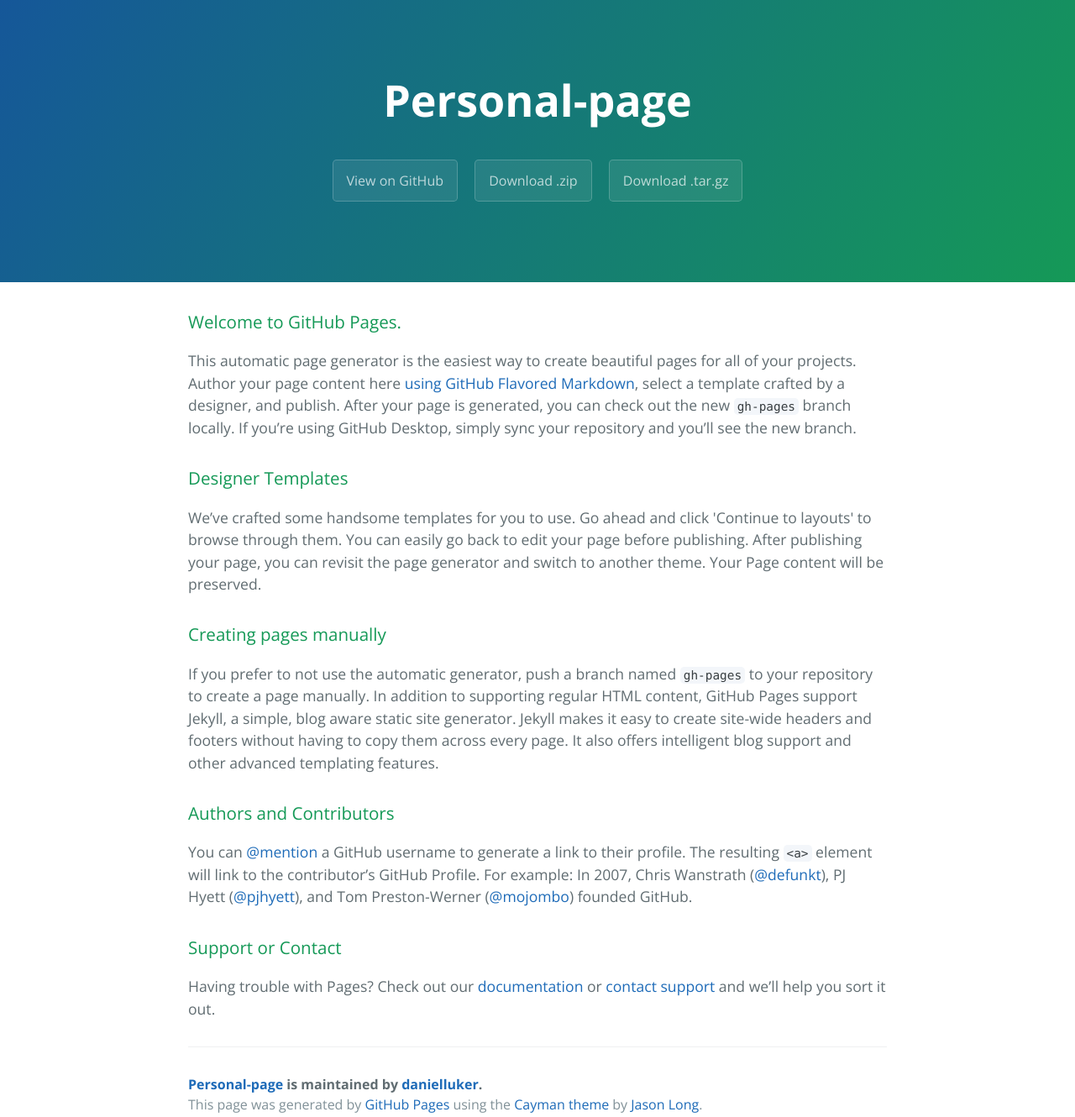
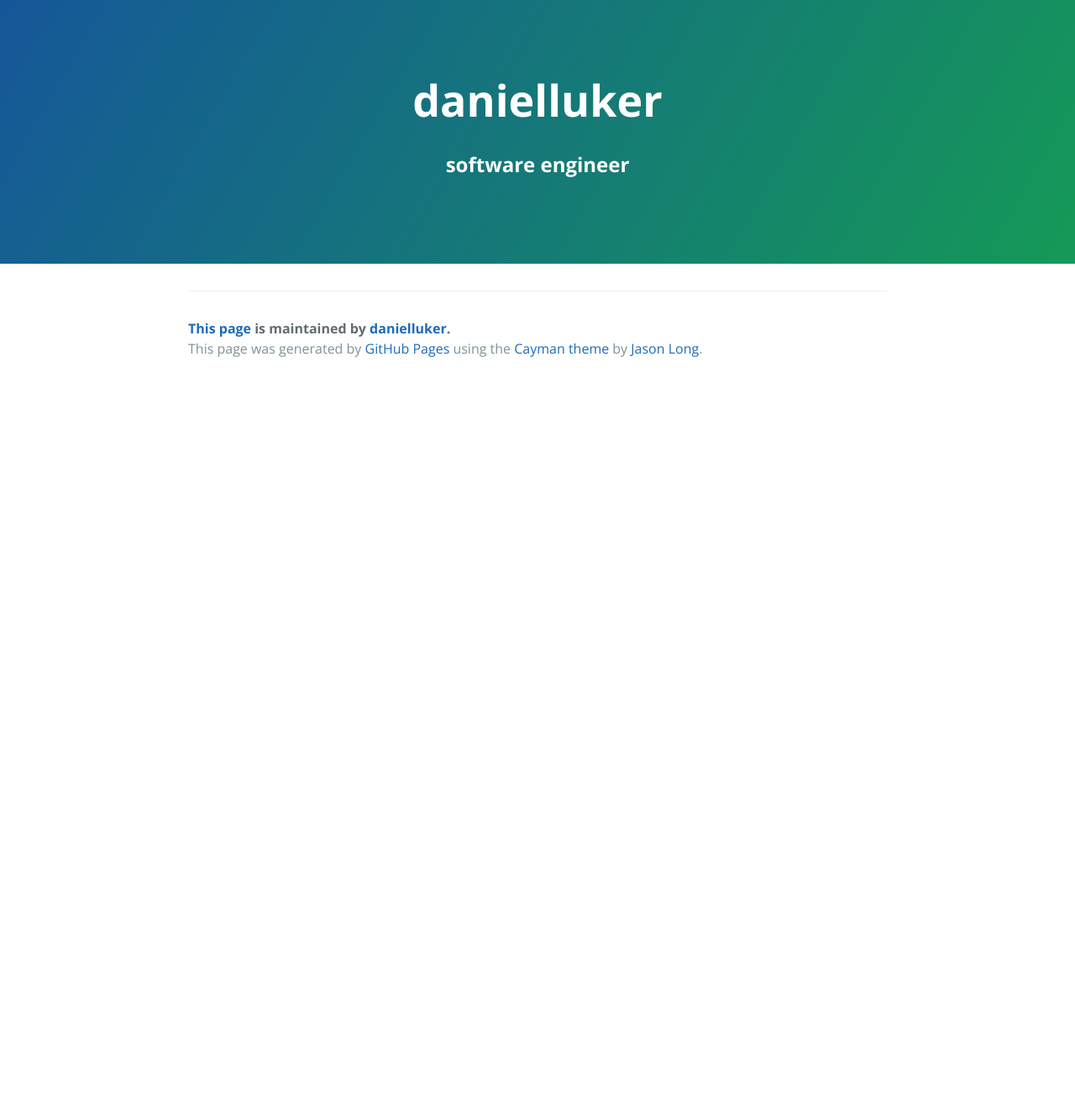
Before and after one commit to danielluker/personal-page, a plain HTML site: page index.html in a window 1280 px wide. Shown: the whole page at 84% size. After the commit the page ends 800 px from the top, so only its background shows below. Drawn offline with nearby package versions, Linux system fonts and the light colour scheme.

Commit message:
Modifying index

```diff
--- a/index.html
+++ b/index.html
@@ -2,7 +2,7 @@
 <html lang="en-us">
   <head>
     <meta charset="UTF-8">
-    <title>Personal-page by danielluker</title>
+    <title>danielluker</title>
     <meta name="viewport" content="width=device-width, initial-scale=1">
     <link rel="stylesheet" type="text/css" href="stylesheets/normalize.css" media="screen">
     <link href='https://fonts.googleapis.com/css?family=Open+Sans:400,700' rel='stylesheet' type='text/css'>
@@ -11,47 +11,15 @@
   </head>
   <body>
     <section class="page-header">
-      <h1 class="project-name">Personal-page</h1>
-      <h2 class="project-tagline"></h2>
-      <a href="https://github.com/danielluker/personal-page" class="btn">View on GitHub</a>
-      <a href="https://github.com/danielluker/personal-page/zipball/master" class="btn">Download .zip</a>
-      <a href="https://github.com/danielluker/personal-page/tarball/master" class="btn">Download .tar.gz</a>
+      <h1 class="project-name">danielluker</h1>
+      <h2>software engineer</h2>
     </section>
-
     <section class="main-content">
-      <h3>
-<a id="welcome-to-github-pages" class="anchor" href="#welcome-to-github-pages" aria-hidden="true"><span aria-hidden="true" class="octicon octicon-link"></span></a>Welcome to GitHub Pages.</h3>
-
-<p>This automatic page generator is the easiest way to create beautiful pages for all of your projects. Author your page content here <a href="https://guides.github.com/features/mastering-markdown/">using GitHub Flavored Markdown</a>, select a template crafted by a designer, and publish. After your page is generated, you can check out the new <code>gh-pages</code> branch locally. If you’re using GitHub Desktop, simply sync your repository and you’ll see the new branch.</p>
-
-<h3>
-<a id="designer-templates" class="anchor" href="#designer-templates" aria-hidden="true"><span aria-hidden="true" class="octicon octicon-link"></span></a>Designer Templates</h3>
-
-<p>We’ve crafted some handsome templates for you to use. Go ahead and click 'Continue to layouts' to browse through them. You can easily go back to edit your page before publishing. After publishing your page, you can revisit the page generator and switch to another theme. Your Page content will be preserved.</p>
-
-<h3>
-<a id="creating-pages-manually" class="anchor" href="#creating-pages-manually" aria-hidden="true"><span aria-hidden="true" class="octicon octicon-link"></span></a>Creating pages manually</h3>
-
-<p>If you prefer to not use the automatic generator, push a branch named <code>gh-pages</code> to your repository to create a page manually. In addition to supporting regular HTML content, GitHub Pages support Jekyll, a simple, blog aware static site generator. Jekyll makes it easy to create site-wide headers and footers without having to copy them across every page. It also offers intelligent blog support and other advanced templating features.</p>
-
-<h3>
-<a id="authors-and-contributors" class="anchor" href="#authors-and-contributors" aria-hidden="true"><span aria-hidden="true" class="octicon octicon-link"></span></a>Authors and Contributors</h3>
-
-<p>You can <a href="https://github.com/blog/821" class="user-mention">@mention</a> a GitHub username to generate a link to their profile. The resulting <code>&lt;a&gt;</code> element will link to the contributor’s GitHub Profile. For example: In 2007, Chris Wanstrath (<a href="https://github.com/defunkt" class="user-mention">@defunkt</a>), PJ Hyett (<a href="https://github.com/pjhyett" class="user-mention">@pjhyett</a>), and Tom Preston-Werner (<a href="https://github.com/mojombo" class="user-mention">@mojombo</a>) founded GitHub.</p>
-
-<h3>
-<a id="support-or-contact" class="anchor" href="#support-or-contact" aria-hidden="true"><span aria-hidden="true" class="octicon octicon-link"></span></a>Support or Contact</h3>
-
-<p>Having trouble with Pages? Check out our <a href="https://help.github.com/pages">documentation</a> or <a href="https://github.com/contact">contact support</a> and we’ll help you sort it out.</p>
-
       <footer class="site-footer">
-        <span class="site-footer-owner"><a href="https://github.com/danielluker/personal-page">Personal-page</a> is maintained by <a href="https://github.com/danielluker">danielluker</a>.</span>
+        <span class="site-footer-owner"><a href="https://github.com/danielluker/personal-page">This page</a> is maintained by <a href="https://github.com/danielluker">danielluker</a>.</span>
 
         <span class="site-footer-credits">This page was generated by <a href="https://pages.github.com">GitHub Pages</a> using the <a href="https://github.com/jasonlong/cayman-theme">Cayman theme</a> by <a href="https://twitter.com/jasonlong">Jason Long</a>.</span>
       </footer>
-
     </section>
-
-
   </body>
 </html>
```
